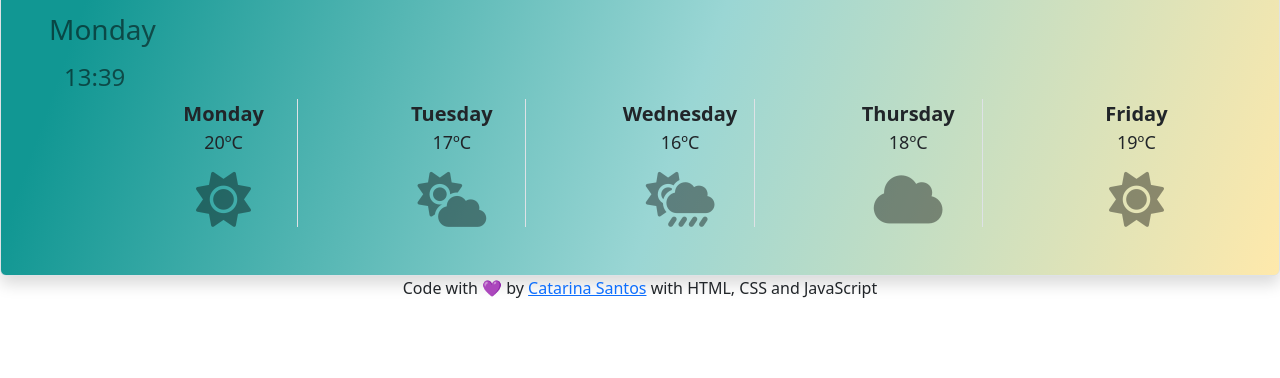
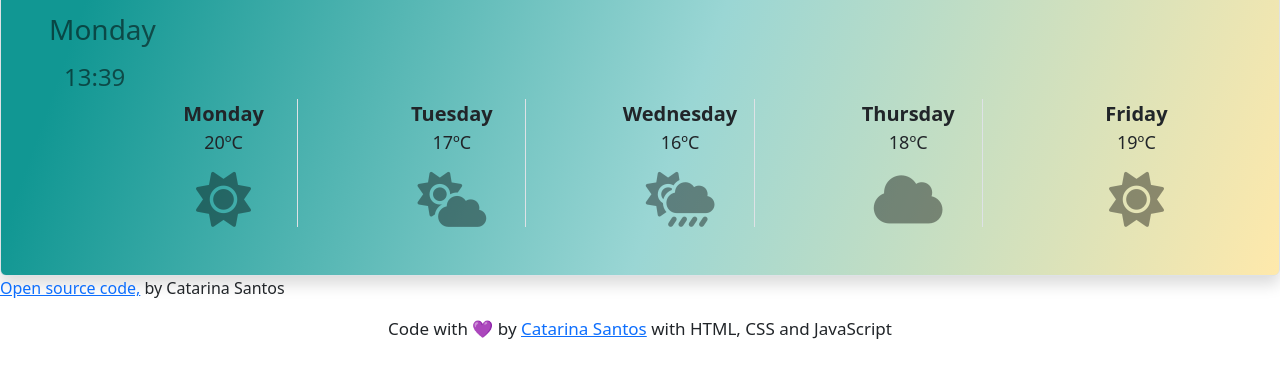
Before and after one commit to Catarinals/Weather-App, a plain HTML site: page index.html in a window 1280 px wide. Shown: the part 236-614 px from the top of the page. Drawn offline with nearby package versions, Linux system fonts and the light colour scheme; no server answers.

Commit message:
Add link to github

```diff
--- a/index.html
+++ b/index.html
@@ -98,6 +98,10 @@
             </div>
         </div>
     </div>
+    <p>
+        <a href="https://github.com/Catarinals/Weather-App">Open source code,</a>
+        by Catarina Santos
+    </p>
 </body>
 <footer class="footer">Code with 💜 by <a href="https://www.linkedin.com/in/catarinals/" aria-label="linkedin profile"
         rel="noopener" target="_blank">
--- a/src/style.css
+++ b/src/style.css
@@ -66,4 +66,5 @@ h4 {
 .footer {
   text-align: center;
   margin: auto;
+  font-size: 17px;
 }
```
